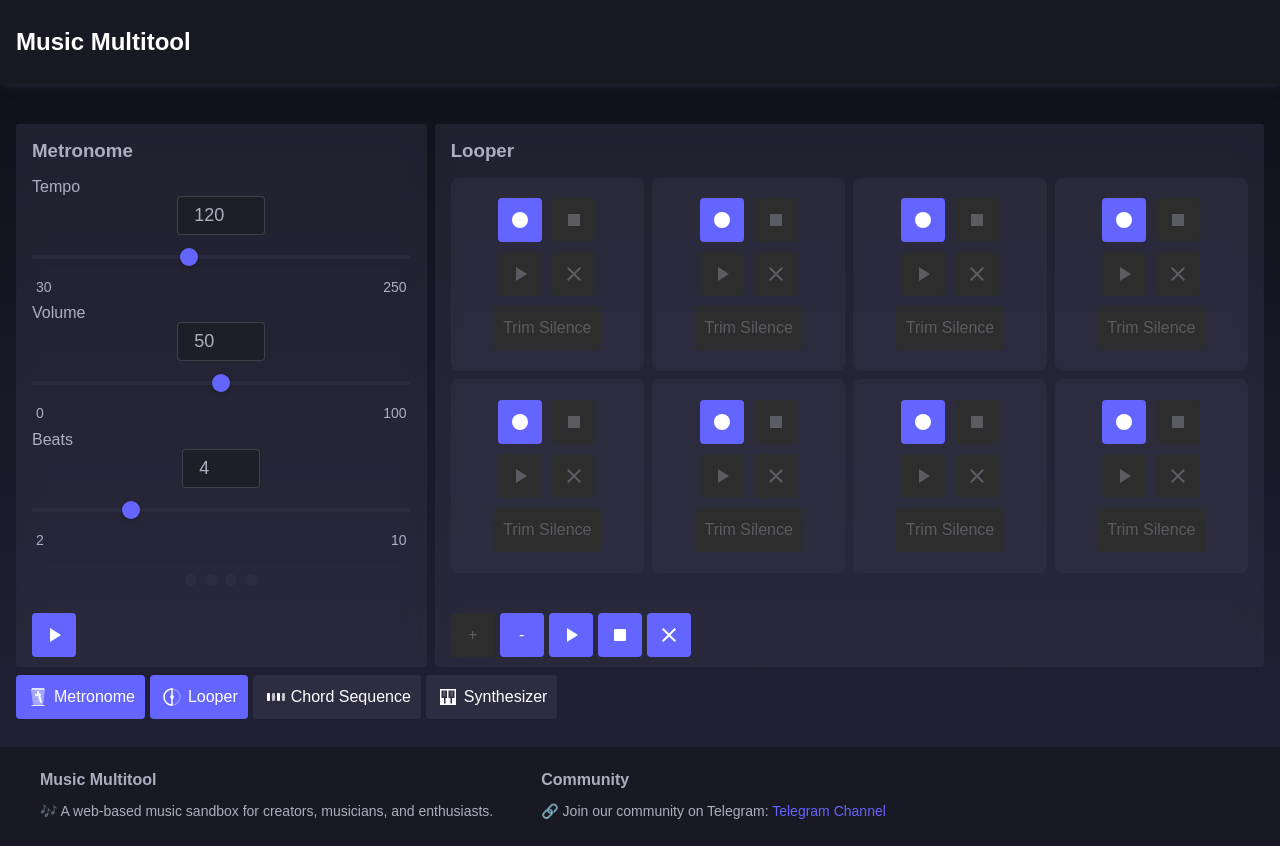
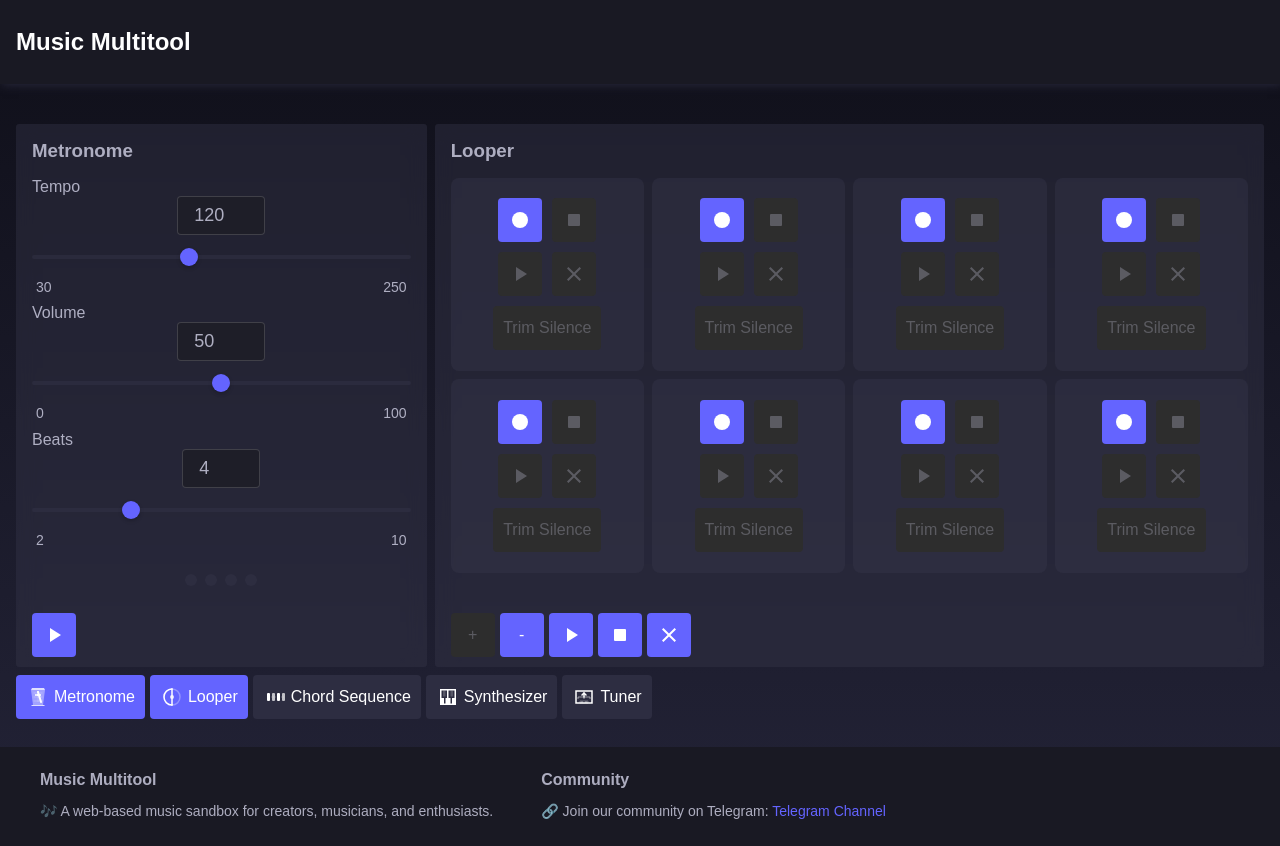
Before and after one commit to boolenTFV/music-multitool, a Vue app: page / in a window 1280 px wide. Built offline with nearby package versions, Linux system fonts and the light colour scheme; no server answers.

Commit message:
Added tuner

```diff
--- a/index.html
+++ b/index.html
@@ -9,20 +9,20 @@
     <title>Music Multitool - Web-based Music Sandbox</title>
 
     <meta name="title" content="Music Multitool - Free web-based Music Sandbox">
-    <meta name="description" content="A simple, free toolkit for experimenting with music in your browser. Synthesizer, chord sequencer, looper, metronome, and more.">
-    <meta name="keywords" content="music, synthesizer, piano, chord sequencer, looper, metronome">
+    <meta name="description" content="A simple, free toolkit for experimenting with music in your browser. Synthesizer, chord sequencer, looper, metronome, tuner and more.">
+    <meta name="keywords" content="music, synthesizer, piano, chord sequencer, looper, metronome, tuner">
 
     <!-- Open Graph / Facebook -->
     <meta property="og:type" content="website">
     <meta property="og:url" content="https://music-multitool.su">
     <meta property="og:title" content="Music Multitool - Free web-based Music Sandbox">
-    <meta property="og:description" content="A simple, free toolkit for experimenting with music in your browser. Synthesizer, chord sequencer, looper, metronome, and more.">
+    <meta property="og:description" content="A simple, free toolkit for experimenting with music in your browser. Synthesizer, chord sequencer, looper, metronome, tuner and more.">
 
     <!-- Twitter -->
     <meta property="twitter:card" content="summary_large_image">
     <meta property="twitter:url" content="https://music-multitool.su">
     <meta property="twitter:title" content="Music Multitool - Free web-based Music Sandbox">
-    <meta property="twitter:description" content="A simple, free toolkit for experimenting with music in your browser. Synthesizer, chord sequencer, looper, metronome, and more.">
+    <meta property="twitter:description" content="A simple, free toolkit for experimenting with music in your browser. Synthesizer, chord sequencer, looper, metronome, tuner and more.">
 
     <!-- Theme Color -->
     <meta name="theme-color" content="#1a1a1a">
--- a/src/App.vue
+++ b/src/App.vue
@@ -6,6 +6,7 @@
         <LooperModule v-if="isLooperVisible" :class="$style.looper"/>
         <ChordsSequencerModule v-if="isChordSequencerVisible" :class="$style.chordsSequencer"/>
         <SynthesizerModule v-if="isSynthesizerVisible" :class="$style.piano"/>
+        <TunnerModule v-if="isTunner" :class="$style.tunner"/>
       </div>
       <HorizontalList :class="$style.controls">
           <DefaultButton @click="isMetronomeVisible = !isMetronomeVisible" :type="isMetronomeVisible ? 'primary' : 'secondary'">
@@ -21,6 +22,9 @@
           </DefaultButton>
           <DefaultButton :type="isSynthesizerVisible ? 'primary' : 'secondary'" @click="isSynthesizerVisible = !isSynthesizerVisible">
             <PianoIcon /> Synthesizer
+          </DefaultButton>
+          <DefaultButton :type="isTunner ? 'primary' : 'secondary'" @click="isTunner = !isTunner">
+            <TunerIcon /> Tuner
           </DefaultButton>
       </HorizontalList>
     </VerticalList>
@@ -41,11 +45,15 @@ import PianoIcon from '@/components/Icons/PianoIcon.vue';
 import ChordSequencerIcon from '@/components/Icons/ChordSequencerIcon.vue';
 import MetronomeIcon from '@/components/Icons/MetronomeIcon.vue';
 import LooperIcon from '@/components/Icons/LooperIcon.vue';
+import TunerIcon from '@/components/Icons/TunerIcon.vue';
+
+import TunnerModule from './components/Modules/TunnerModule.vue';
 
 const isMetronomeVisible = ref(true);
 const isLooperVisible = ref(true);
 const isSynthesizerVisible = ref(false);
 const isChordSequencerVisible = ref(false);
+const isTunner = ref(false);
 </script>
 
 <style lang="scss" module>
@@ -99,6 +107,10 @@ const isChordSequencerVisible = ref(false);
     grid-column: span 2;
     grid-row: span 2;
   }
+  .tunner {
+    grid-column: span 2;
+    grid-row: span 1;
+  }
 }
 .controls {
   flex-wrap: wrap;
--- a/src/assets/variables.css
+++ b/src/assets/variables.css
@@ -34,4 +34,7 @@
     --link-color: var(--accent-color);
     --link-hover-color: rgb(120, 120, 255);
     --link-active-color: rgb(80, 80, 255);
+    --color-error: rgb(255, 100, 100);
+    --color-success: rgb(133, 255, 186);
+    --color-warning: rgb(255, 255, 100);
 }
--- /dev/null
+++ b/src/components/Icons/TunerIcon.vue
@@ -0,0 +1,77 @@
+<template>
+    <svg
+        :class="$style.icon"
+        :width="size"
+        :height="size"
+        viewBox="0 0 24 24"
+        fill="none"
+        xmlns="http://www.w3.org/2000/svg"
+    >
+        <!-- Tuner body -->
+        <path
+            d="M4 6H20V18H4V6Z"
+            :stroke="color"
+            stroke-width="1.5"
+            rx="1"
+        />
+
+        <!-- Scale marks -->
+        <path
+            d="M6 12H18M6 12V14M18 12V14M12 12V14"
+            :stroke="color"
+            stroke-width="1"
+            opacity="0.5"
+        />
+
+        <!-- Needle -->
+        <path
+            d="M12 12L12 8"
+            :stroke="color"
+            stroke-width="1.5"
+            stroke-linecap="round"
+        />
+
+        <!-- Needle head -->
+        <path
+            d="M12 8L10 10M12 8L14 10"
+            :stroke="color"
+            stroke-width="1.5"
+            stroke-linecap="round"
+            stroke-linejoin="round"
+        />
+
+        <!-- Frequency display -->
+        <path
+            d="M8 16H16V18H8V16Z"
+            :stroke="color"
+            stroke-width="1"
+            opacity="0.3"
+            rx="0.5"
+        />
+
+        <!-- Display segments -->
+        <path
+            d="M9 17H11M13 17H15"
+            :stroke="color"
+            stroke-width="1"
+            opacity="0.5"
+        />
+    </svg>
+</template>
+
+<script lang="ts" setup>
+withDefaults(defineProps<{
+    size?: number
+    color?: string
+}>(), {
+    size: 24,
+    color: 'currentColor'
+})
+</script>
+
+<style lang="scss" module>
+.icon {
+    display: block;
+    transition: transform 0.2s ease;
+}
+</style>
--- /dev/null
+++ b/src/components/Modules/TunnerModule.vue
@@ -0,0 +1,146 @@
+<template>
+    <BlockContainer>
+        <template #heading>
+            Tunner
+        </template>
+        <div :class="$style.container">
+                <div v-if="tonicNote && tonicNote.note" :class="$style.noteContainer">
+                    <div :class="$style.note" >
+                        {{ tonicNote.note }}{{ tonicNote.octave }}
+                    </div>
+                    <div :class="[$style.cents, centsClass(tonicNote.cents)]">
+                        {{ tonicNote.cents }}
+                    </div>
+                </div>
+                <div v-else-if="tonicNote && !tonicNote.note">
+                    <div :class="$style.noData">
+                        Not found!
+                    </div>
+                </div>
+                <div v-else>
+                    <DefaultButton @click="initTuner">
+                        Start tuning!
+                    </DefaultButton>
+                </div>
+        </div>
+    </BlockContainer>
+</template>
+<script setup lang="ts">
+import BlockContainer from '../BlockContainer.vue';
+import DefaultButton from '../DefaultButton.vue';
+import { onUnmounted, ref, useCssModule } from 'vue';
+
+const style = useCssModule();
+const dataArray = ref<Uint8Array>();
+const analyser = ref<AnalyserNode>();
+const tonicNote = ref<{note: string, octave: number, cents: number}>();
+
+const centsClass = (cents: number) => {
+    if(Math.abs(cents) < 10) return style.perfect;
+    if(Math.abs(cents) < 20) return style.close;
+    return style.tooFar;
+}
+
+const audioContext = ref<AudioContext>(new AudioContext());
+function initTuner() {
+    analyser.value = audioContext.value.createAnalyser();
+    analyser.value.fftSize = 4096;
+    const bufferLength = analyser.value.frequencyBinCount;
+    dataArray.value = new Uint8Array(bufferLength);
+    captureAudio();
+}
+
+function getTonicFrequency() {
+    if(!analyser.value || !dataArray.value) return;
+    analyser.value.getByteFrequencyData(dataArray.value);
+
+    // Find the frequency with the highest amplitude
+    let maxAmplitude = 0;
+    let tonicFrequency = 0;
+
+    for (let i = 0; i < analyser.value.frequencyBinCount; i++) {
+        if (dataArray.value[i] > maxAmplitude) {
+            maxAmplitude = dataArray.value[i];
+            tonicFrequency = i * (audioContext.value.sampleRate / analyser.value.fftSize);
+        }
+    }
+
+    return tonicFrequency;}
+
+function frequencyToNote(frequency: number) {
+    const C4 = 261.6255653005986;
+    const noteNames = ["C", "C#", "D", "D#", "E", "F", "F#", "G", "G#", "A", "A#", "B",];
+
+    if (frequency === 0) return null;
+
+    const note = 12 * Math.log2((frequency) / C4);
+    const noteRounded = Math.round(note);
+    const cents = Math.round((note - noteRounded) * 100);
+    const noteName = noteNames[noteRounded % 12];
+    const octave = Math.floor(noteRounded / 12) + 4;
+    return {note: noteName, octave, cents};
+}
+async function captureAudio() {
+    const stream = await navigator.mediaDevices.getUserMedia({ audio: true })
+    if(!analyser.value) return;
+    const source = audioContext.value.createMediaStreamSource(stream);
+    source.connect(analyser.value);
+
+    setInterval(() => {
+        const tonicFrequency = getTonicFrequency();
+        if(!tonicFrequency) return;
+        const note = frequencyToNote(tonicFrequency);
+        if(note !== null) {
+            tonicNote.value = note;
+        }
+    }, 300);
+}
+
+onUnmounted(() => {
+    if(audioContext.value) {
+        audioContext.value.close();
+    }
+})
+
+</script>
+
+<style module>
+.container {
+    display: flex;
+    flex-direction: column;
+    align-items: center;
+    justify-content: center;
+    gap: 20px;
+    height: 100%;
+}
+.noteContainer {
+    display: flex;
+    flex-direction: column;
+    align-items: center;
+    justify-content: center;
+    gap: 5px;
+}
+.note {
+    font-size: 48px;
+    font-weight: bold;
+    color: var(--color-primary);
+}
+.cents {
+    font-size: 16px;
+    color: var(--color-secondary);
+}
+.noData {
+    font-size: 24px;
+    color: var(--color-secondary);
+}
+.tooFar {
+    color: var(--color-error);
+}
+.close {
+    color: var(--color-warning);
+}
+.perfect {
+    color: var(--color-success);
+}
+
+</style>
```
